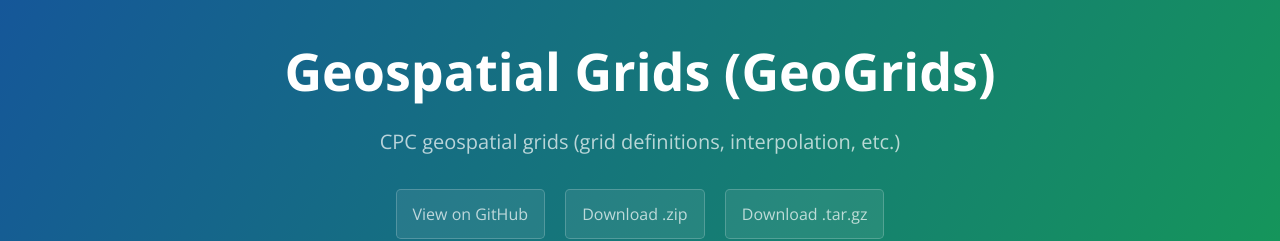
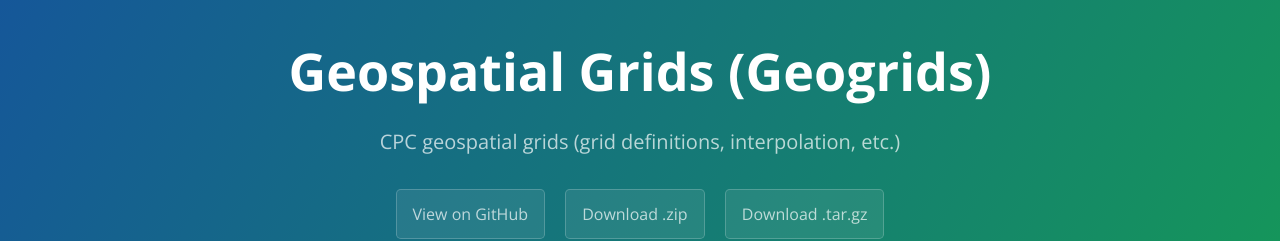
Before and after one commit to mikecharles/cpc.geogrids, a Jekyll site: the page built from docs/index.md, in a window 1280 px wide and 900 px high. Shown: the top 241 px of the window. Built offline with Jekyll 4.4.1, drawn with Linux system fonts in a browser that asks for light colours; some of the changed text lies outside the part shown.

```diff
--- a/docs/_config.yml
+++ b/docs/_config.yml
@@ -1,5 +1,5 @@
 # Setup
-title:        Geospatial Grids (GeoGrids)
+title:        Geospatial Grids (Geogrids)
 tagline:      CPC geospatial grids (grid definitions, interpolation, etc.)
 baseurl:      /cpc.geogrids
 
```
